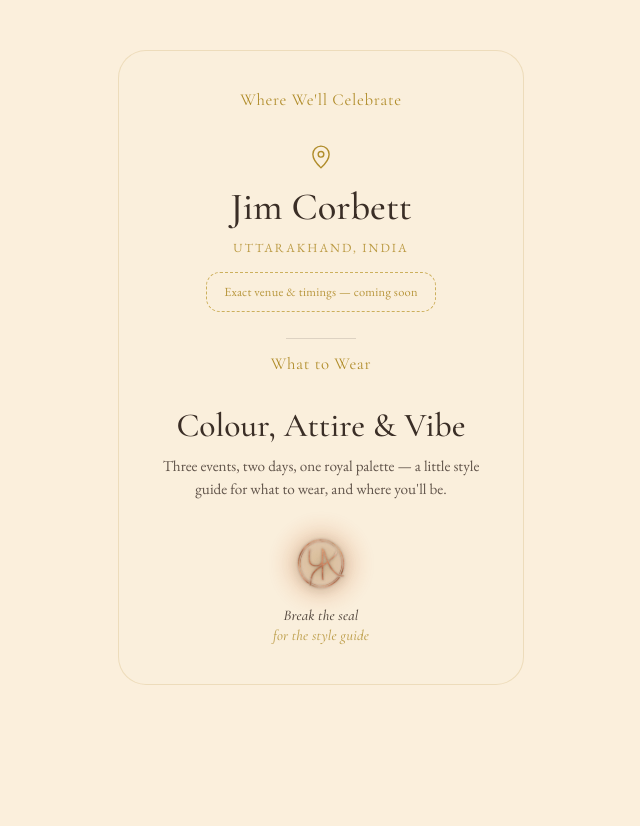
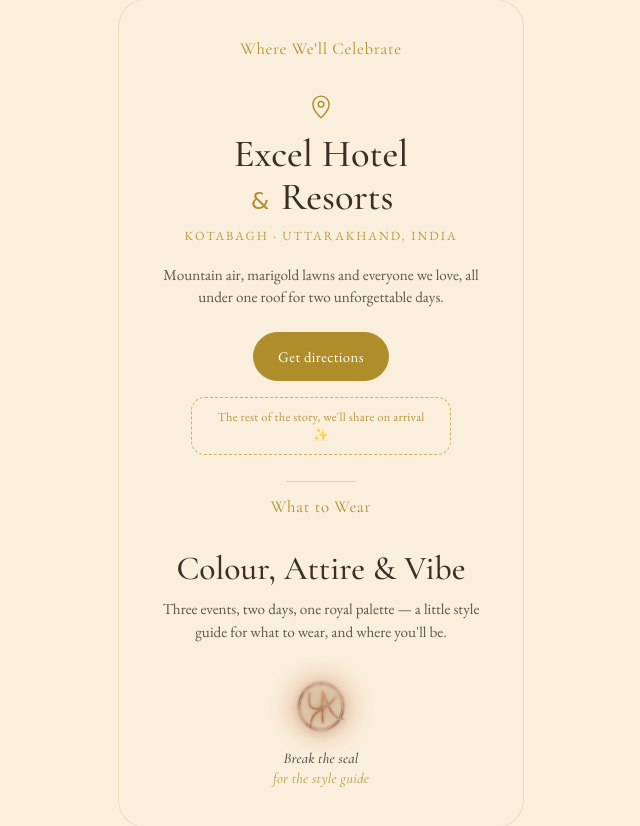
Before and after one commit to arindam0186/ari-ooo-pragati, a plain HTML site: page index.html in a window 1280 px wide. Shown: the part 1874-2700 px from the top of the page, without its empty margins (319-959 px from the left). Drawn offline with nearby package versions, Linux system fonts and the light colour scheme; a web font is replaced by a local one.

Commit message:
update venue details

```diff
--- a/css/style.css
+++ b/css/style.css
@@ -696,6 +696,19 @@ main > .section, .save-date-section, .closing-section{
   max-width: 340px;
 }
 .venue-teaser-wrapper .coming-soon-badge{ margin-top: .3rem; }
+.venue-teaser-title{ line-height: 1.1; }
+.venue-amp{
+  font-family: var(--font-script);
+  font-size: .62em;
+  color: var(--gold);
+  display: inline-block;
+  margin: 0 .1em;
+}
+.venue-directions{
+  margin-top: .9rem;
+  text-decoration: none;
+  display: inline-block;
+}
 .teaser-divider{ margin: 1.1rem auto .3rem; }
 .details-note{
   margin-top: .5rem;
--- a/index.html
+++ b/index.html
@@ -115,9 +115,14 @@
         <path d="M12 2C7.86 2 4.5 5.36 4.5 9.5 4.5 15.13 12 22 12 22s7.5-6.87 7.5-12.5C19.5 5.36 16.14 2 12 2z" fill="none" stroke="currentColor" stroke-width="1.3" stroke-linejoin="round"/>
         <circle cx="12" cy="9.5" r="2.6" fill="none" stroke="currentColor" stroke-width="1.3"/>
       </svg>
-      <h2 class="venue-teaser-title">Jim Corbett</h2>
-      <p class="venue-teaser-state">Uttarakhand, India</p>
-      <span class="details-note">Exact venue &amp; timings — coming soon</span>
+      <h2 class="venue-teaser-title">Excel Hotel<br><span class="venue-amp">&amp;</span> Resorts</h2>
+      <p class="venue-teaser-state">Kotabagh · Uttarakhand, India</p>
+      <p class="venue-teaser-sub">Mountain air, marigold lawns and everyone we love, all under one roof for two unforgettable days.</p>
+
+      <a class="btn btn-primary venue-directions" id="directions-btn" href="https://www.google.com/maps/search/?api=1&amp;query=Excel+Hotel+and+Resorts+Kotabagh+Uttarakhand" target="_blank" rel="noopener">
+        <span>Get directions</span>
+      </a>
+      <span class="details-note">The rest of the story, we'll share on arrival ✨</span>
 
       <div class="divider teaser-divider"></div>
 
--- a/js/main.js
+++ b/js/main.js
@@ -419,8 +419,8 @@
       'DTSTART;VALUE=DATE:20261211',
       'DTEND;VALUE=DATE:20261213',
       'SUMMARY:' + NAME_A + ' and ' + NAME_B + '\'s Wedding Celebrations',
-      'LOCATION:Jim Corbett\\, Uttarakhand\\, India',
-      'DESCRIPTION:Three days of celebration — details to follow. #AriOooPragati',
+      'LOCATION:Excel Hotel and Resorts\\, Kotabagh\\, Uttarakhand\\, India',
+      'DESCRIPTION:Two days of celebration — your printed itinerary will be waiting at check-in. #AriOooPragati',
       'END:VEVENT',
       'END:VCALENDAR'
     ].join('\r\n');
```
